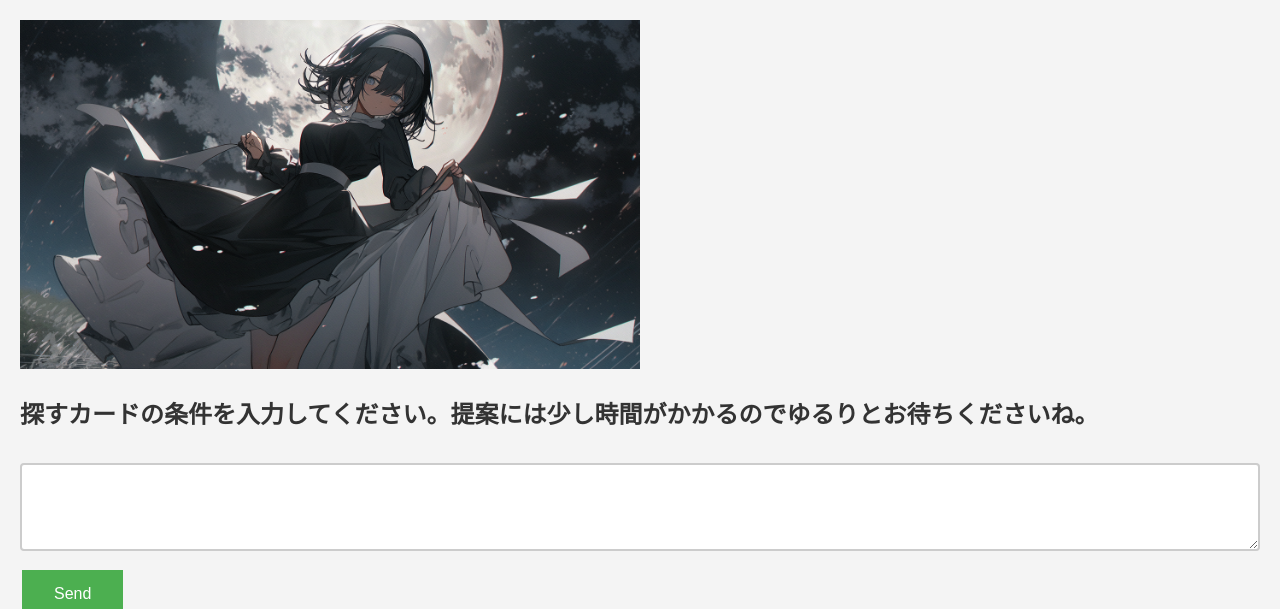
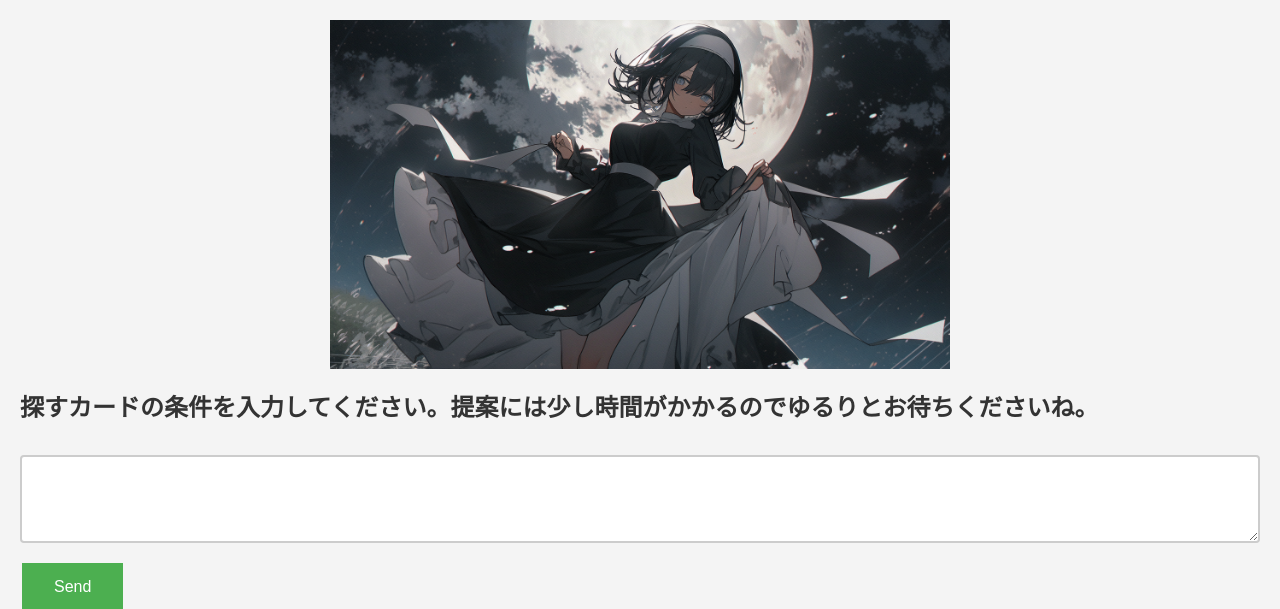
Before and after one commit to faraolwen/cardsuggestgpt, a Flask app: page / in a window 1280 px wide. Shown: the top 609 px of the page. Run offline with Flask 3, Linux system fonts and the light colour scheme; parts of the project's set-up code (start-up, migrations or seed data) failed here and were passed over.

Commit message:
initial commit

```diff
--- a/static/css/styles.css
+++ b/static/css/styles.css
@@ -70,3 +70,9 @@ hr {
     aspect-ratio: 16 / 9;
     object-fit: cover;
 }
+
+#header-container {
+    display: flex;
+    justify-content: center;
+    align-items: center;
+}
--- a/templates/index.html
+++ b/templates/index.html
@@ -38,7 +38,9 @@
     </script>
 </head>
 <body>
-    <img id="header-image" src="{{ url_for('static', filename='images/header.png') }}" alt="Header Image">
+    <div id="header-container">
+        <img id="header-image" src="{{ url_for('static', filename='images/header.png') }}" alt="Header Image">
+    </div>
     <h2>探すカードの条件を入力してください。提案には少し時間がかかるのでゆるりとお待ちくださいね。</h2>
     <textarea id="user-input" rows="4" cols="50"></textarea><br>
     <button id="submit-btn">Send</button>
```
